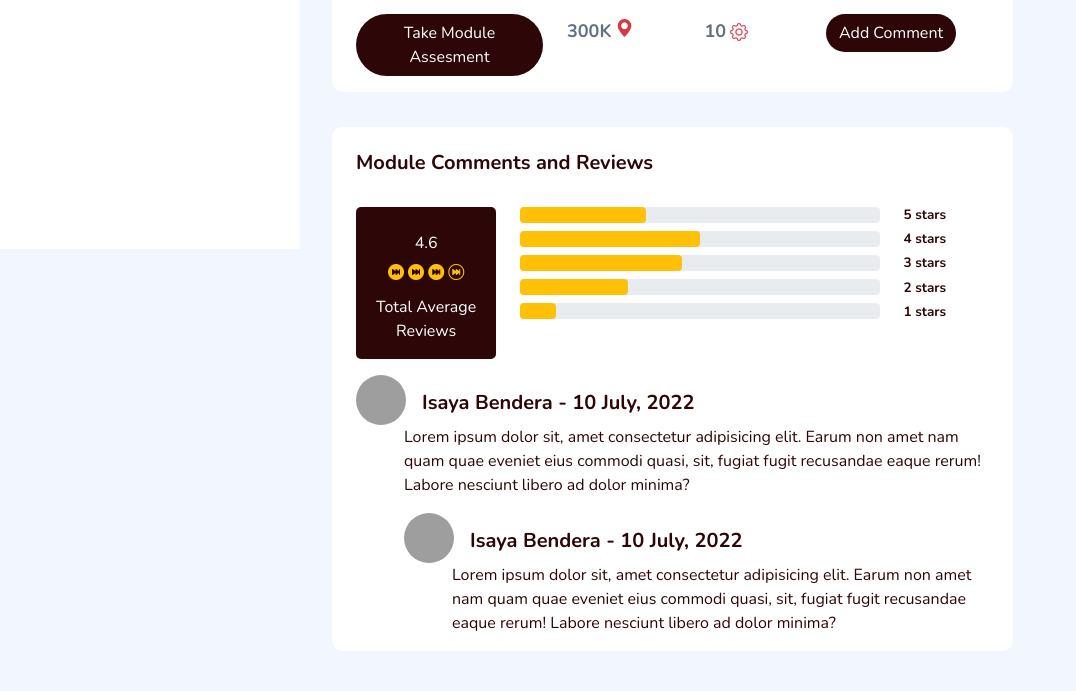
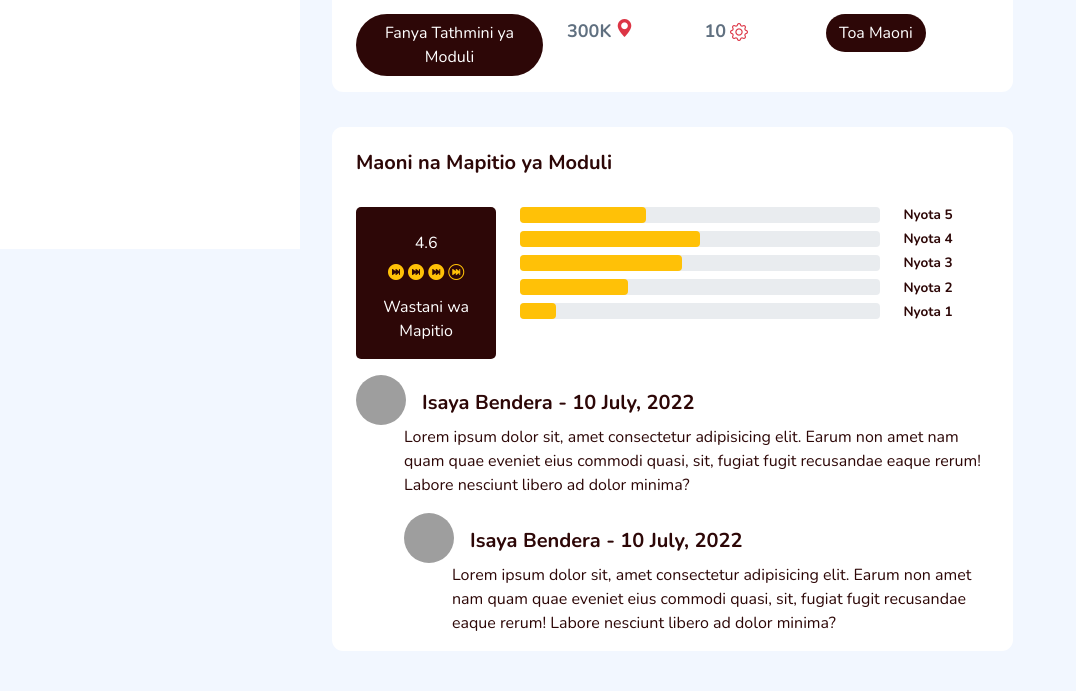
Before and after one commit to StarbelEnterprises/jinoe, a Django app: template templates/curriculum/module_single.html in a window 1280 px wide. Shown: the part 551-1242 px from the top of the page, without its empty margins (0-1076 px from the left). Run offline with Django 4.2, Linux system fonts and the light colour scheme; the template is opened without the code that fills it, so the values that code supplies are empty; some libraries are stand-ins or nearby versions; grey boxes are pictures that could not be loaded.

Commit message:
translate curricullum page

```diff
--- a/templates/curriculum/module_single.html
+++ b/templates/curriculum/module_single.html
@@ -20,7 +20,7 @@
                 <li class="sidebar-item  has-sub">
                     <a href="#" class='sidebar-link topic-link  current'>
                         <i class="bi bi-house-fill"></i>
-                        <span>Home</span>
+                        <span>Nymbani</span>
                     </a>
                     <i class="bi bi-arrow-right-square-fill active-arrow"></i>
                 </li>
@@ -29,7 +29,7 @@
 
                  <li class="chapter-link">
                         <div class="chapter">
-                            <h6 >Topics</h6> <hr>
+                            <h6 >Mada</h6> <hr>
                         </div>
 
                     </li>
@@ -59,20 +59,20 @@
                         </ul>
                     </li>
                     {%empty%}
-                    No topics for now
+                    Hakuna mada kwa sasa
                     {%endfor%}
 
                 <li class="sidebar-item  has-sub">
                     <a href="#" class='sidebar-link'>
                         <i class="bi bi-lock-fill"></i>
-                        <span>Settings</span>
+                        <span>Mpangilio</span>
                     </a>
                     <ul class="submenu ">
                         <li class="submenu-item">
-                            <a href="auth-forgot-password.html">Change Password</a>
+                            <a href="auth-forgot-password.html">Badili Nywla</a>
                         </li>
                         <li class="submenu-item ">
-                            <a href="/">Logout</a>
+                            <a href="/">Ondoka</a>
                         </li>
 
                     </ul>
@@ -118,7 +118,7 @@
                         </div>
                         <div class="row mt-0">
                             <div class="col-md-4">
-                                <button  data-toggle="modal" data-target="#staticBackdrop" class="btn btn-brown rounded-pill ms-4 mb-3" >Take Module Assesment</button>
+                                <button  data-toggle="modal" data-target="#staticBackdrop" class="btn btn-brown rounded-pill ms-4 mb-3" >Fanya Tathmini ya Moduli</button>
                             </div>
                             <div class="col-md-2 mt-1 d-flex">
                                 <span style="font-weight: bold; font-size: 18px;" >300K</span>
@@ -131,7 +131,7 @@
                                     <i style="font-size:18px;" class="bi bi-hand-thumbs-down text-danger ms-1 mt-1" ></i>
                             </div>
                             <div class="col-md-4">
-                                <button class="btn btn-brown rounded-pill ms-4 mb-3" >Add Comment</button>
+                                <button class="btn btn-brown rounded-pill ms-4 mb-3" >Toa Maoni</button>
                             </div>
                         </div>
                     </div>
@@ -142,7 +142,7 @@
                 <div class="col-12 col-xl-12">
                     <div class="card" >
                         <div class="card-header">
-                            <h5>Module Comments and Reviews</h5>
+                            <h5>Maoni na Mapitio ya Moduli</h5>
                         </div>
                         <div class="card-body">
                             <div class="row">
@@ -160,7 +160,7 @@
                                         <span><i class="bi bi-star-half text-warning" ></i></span>
                                     </div>
                                     <div class=" mb-3 mr-2" >
-                                        <span>Total Average Reviews</span>
+                                        <span>Wastani wa Mapitio</span>
                                     </div>
                                     <div class="mt-2"><span></span></div>
                                 </div>
@@ -188,11 +188,11 @@
                                     </div>
                                 </div>
                                 <div class="col-md-2">
-                                    <h6>5 stars</h6>
-                                    <h6>4 stars</h6>
-                                    <h6>3 stars</h6>
-                                    <h6>2 stars</h6>
-                                    <h6>1 stars</h6>
+                                    <h6>Nyota 5</h6>
+                                    <h6>Nyota 4</h6>
+                                    <h6>Nyota 3</h6>
+                                    <h6>Nyota 2</h6>
+                                    <h6>Nyota 1</h6>
                                 </div>
                             </div>
                                 <div class="comment-section">
```
Also changed, not shown: templates/dashboard/welcome.html (+9 -9 lines).
